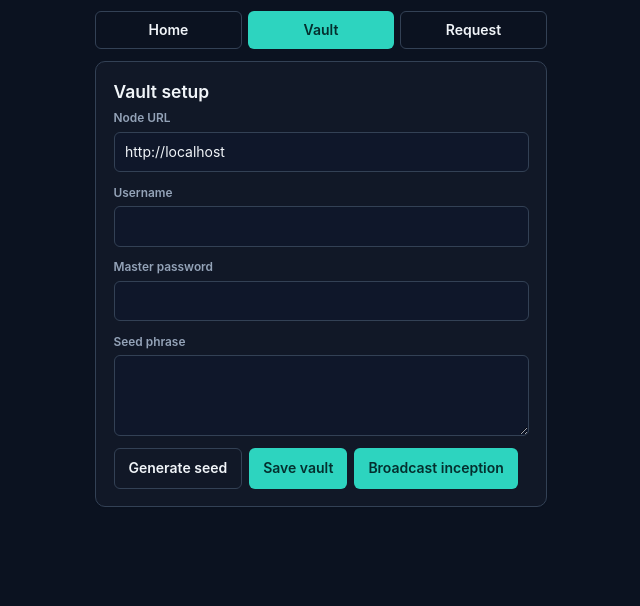
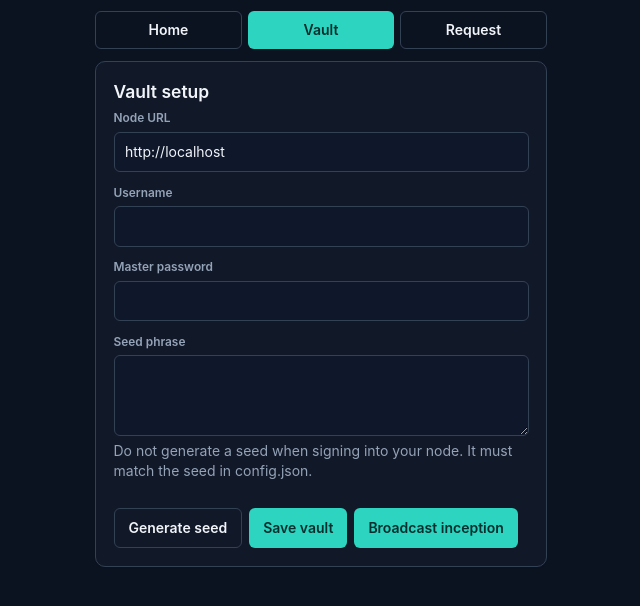
Before and after one commit to pdxwebdev/yadacoin-password-manager, a browser extension: page apps/password-native/www/index.html in a window 1280 px wide. Shown: the part 56-662 px from the top of the page, without its empty margins (319-959 px from the left). Drawn offline with Linux system fonts and the light colour scheme.

Commit message:
fix: warn not to generate a seed when signing into a node
The vault seed must match config.json.

```diff
--- a/apps/password-native/www/index.html
+++ b/apps/password-native/www/index.html
@@ -79,6 +79,7 @@
         <div class="pm-field">
           <label for="mnemonic">Seed phrase</label>
           <textarea class="pm-input" id="mnemonic" rows="3"></textarea>
+          <p class="pm-muted">Do not generate a seed when signing into your node. It must match the seed in config.json.</p>
         </div>
         <div class="pm-btn-row">
           <button type="button" class="pm-btn pm-btn--ghost" id="genSeedBtn">Generate seed</button>
```
Also changed, not shown: apps/extension/public/popup.html (+1 -0 lines), apps/mobile/www/index.html (+1 -0 lines).
